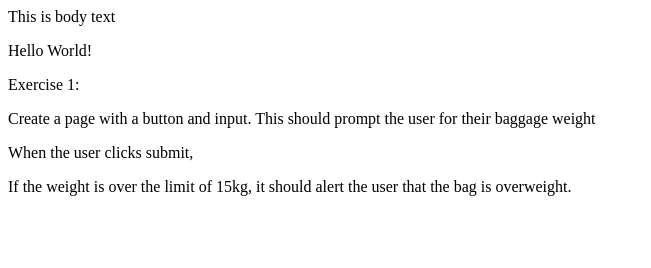
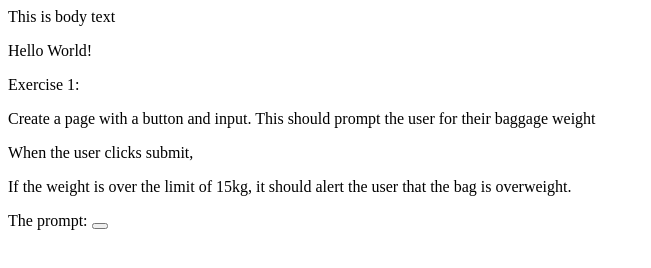
Before and after one commit to 2005198/is2425_2, a plain HTML site: page index.html in a window 1280 px wide. Shown: the whole page, without its empty margins (0-651 px from the left). Drawn offline with Linux system fonts and the light colour scheme.

Commit message:
skeleton

```diff
--- a/index.html
+++ b/index.html
@@ -2,6 +2,10 @@
     <HEAD>
         <script>
             alert("Hi!")
+            let doIt=()=>{
+                alert("done");
+
+            }
         </script>
 
     </HEAD>
@@ -13,5 +17,6 @@
         <p>Create a page with a button and input. This should prompt the user for their baggage weight</p>
         <p>When the user clicks submit, </p>
         <p>If the weight is over the limit of 15kg, it should alert the user that the bag is overweight.</p>
+        <p>The prompt: <button onclick="doIt()"></button></p>
     </body>
 </HTML>
```
